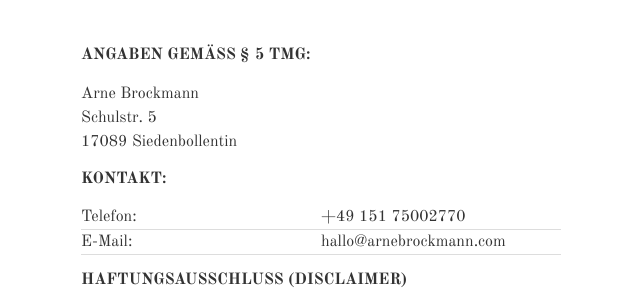
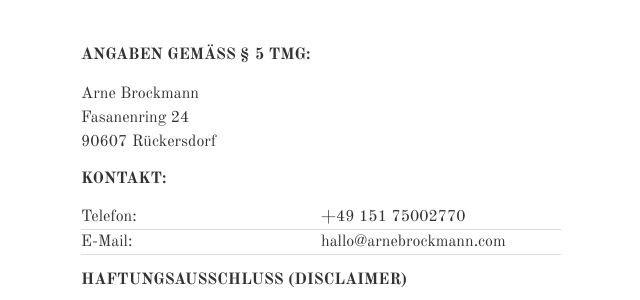
Before and after one commit to abrockmann/abrockmann.github.io, a Jekyll site: the page built from impressum.md, in a window 1280 px wide. Shown: the part 715-1015 px from the top of the page, without its empty margins (319-959 px from the left). Built offline with Jekyll 4.4.1, drawn with Linux system fonts in a browser that asks for light colours; nearby versions of some CDN libraries.

Commit message:
Anpassung der Adresse

```diff
--- a/impressum.md
+++ b/impressum.md
@@ -6,8 +6,8 @@ layout: page
 
 ### Angaben gemäß § 5 TMG:
 <p>Arne Brockmann<br />
-Schulstr. 5<br />
-17089 Siedenbollentin
+Fasanenring 24<br />
+90607 Rückersdorf
 </p>
 <h3>Kontakt:</h3>
 <table><tr>
--- a/index.html
+++ b/index.html
@@ -5,6 +5,8 @@ lang: de
 
 <section class="home-page">
 <p>
+Fasanenring 24</br>
+90607 Rückersdorf</br>
 +49 151 75002770</br>
 <a href="mailto:hallo@arnebrockmann.com">hallo@arnebrockmann.com</a></br>
 <a href="/">arnebrockmann.com</a>
```
